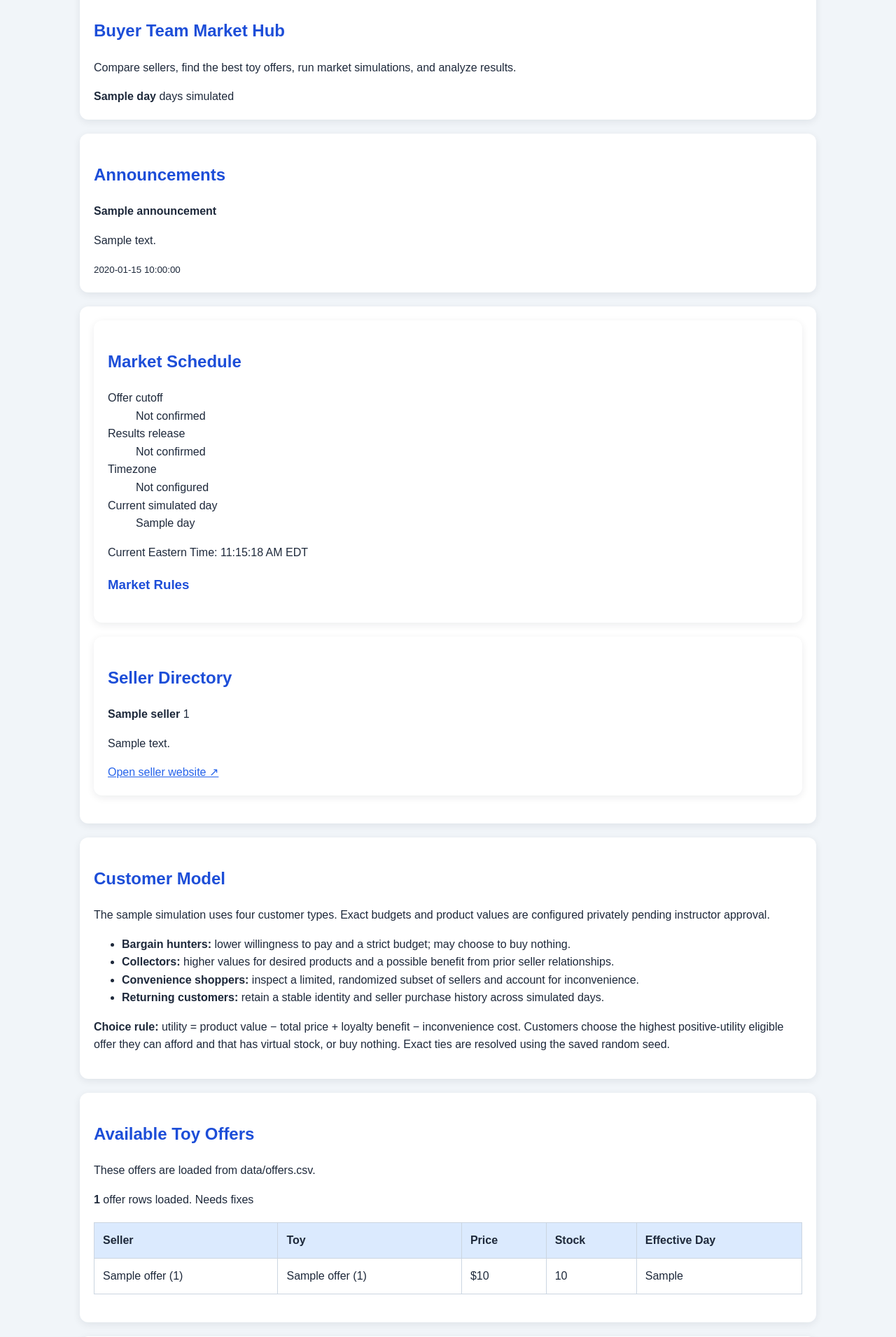
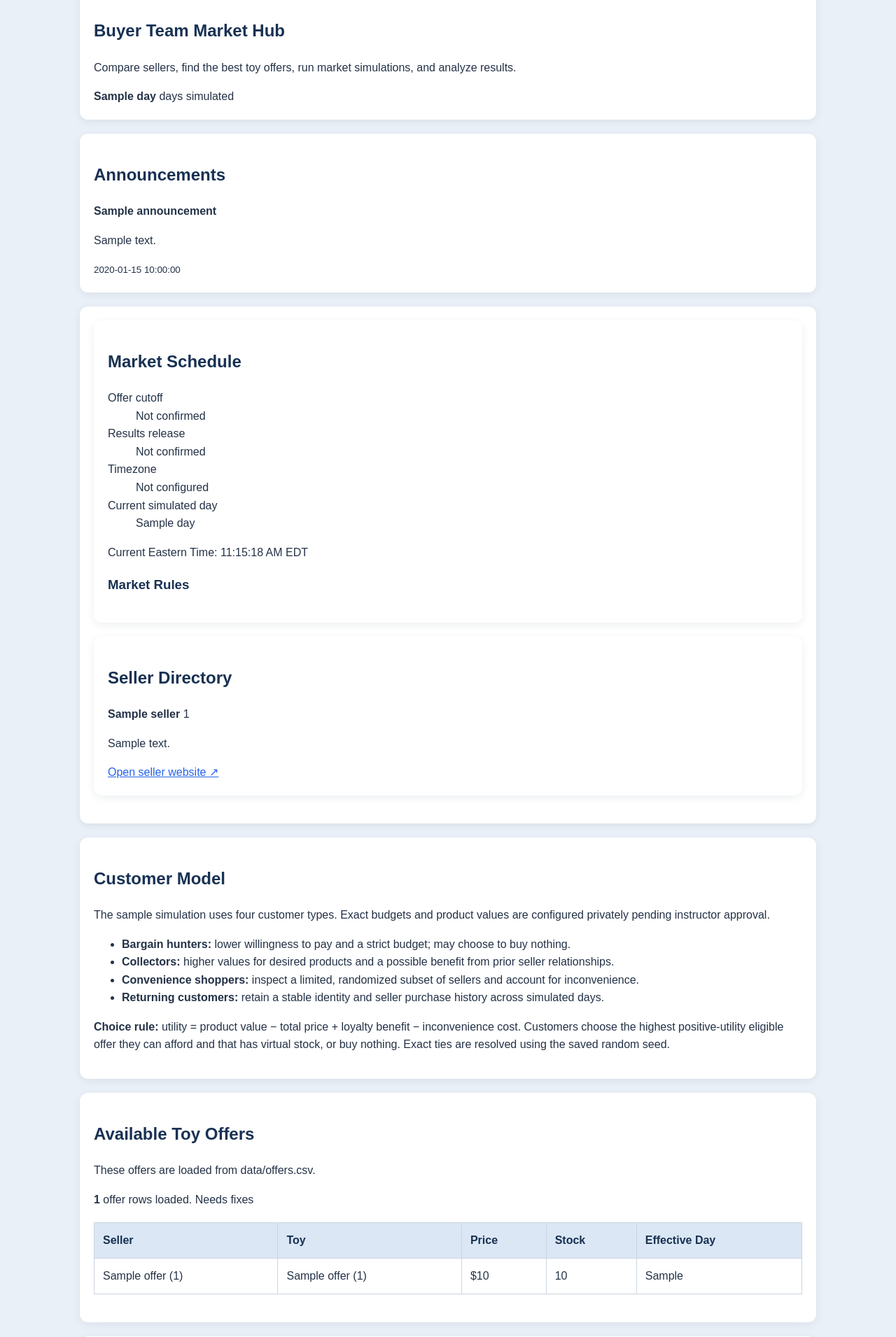
Before and after one commit to shahanggnore-cmyk/toy-soldier-market, a Python web app: template templates/index.html in a window 1280 px wide. Shown: the part 369-2280 px from the top of the page at 70% size. Run offline with Jinja, Linux system fonts and the light colour scheme; the template is opened without the code that fills it: most values are stand-ins (such as "Sample title", 1, 10 or a date in 2020).

Commit message:
Update index.html

```diff
--- a/templates/index.html
+++ b/templates/index.html
@@ -545,6 +545,31 @@ offers.forEach(function (offer, index) {
     <a class="button-link outline" href="{{ url_for('download_audit') }}">Download Audit Log</a>
   </div>
 </section>
+<style>
+  body {
+    background: #eaf0f7 !important;
+    color: #243247;
+  }
+
+  .card {
+    background: #ffffff;
+    border-radius: 12px;
+    box-shadow: 0 3px 12px rgba(30, 50, 80, 0.08);
+  }
+
+  h1, h2, h3 {
+    color: #183153;
+  }
+
+  th {
+    background: #dbe7f5;
+    color: #183153;
+  }
+
+  button {
+    border-radius: 6px;
+  }
+</style>
 
 
 
```
